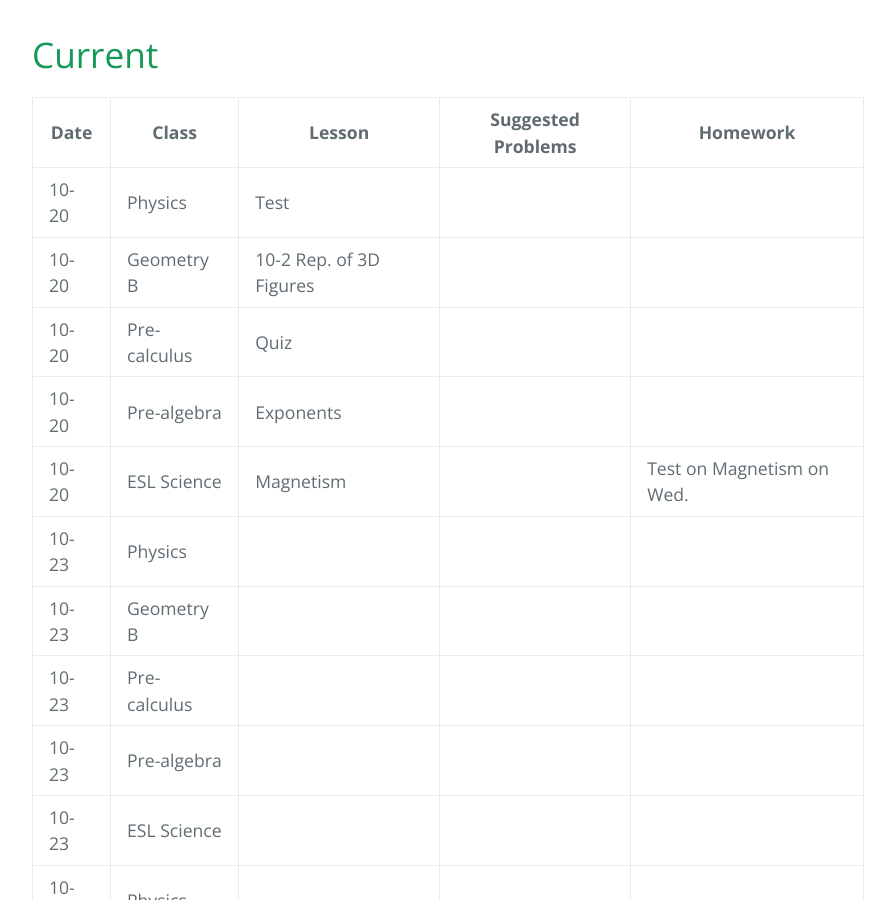
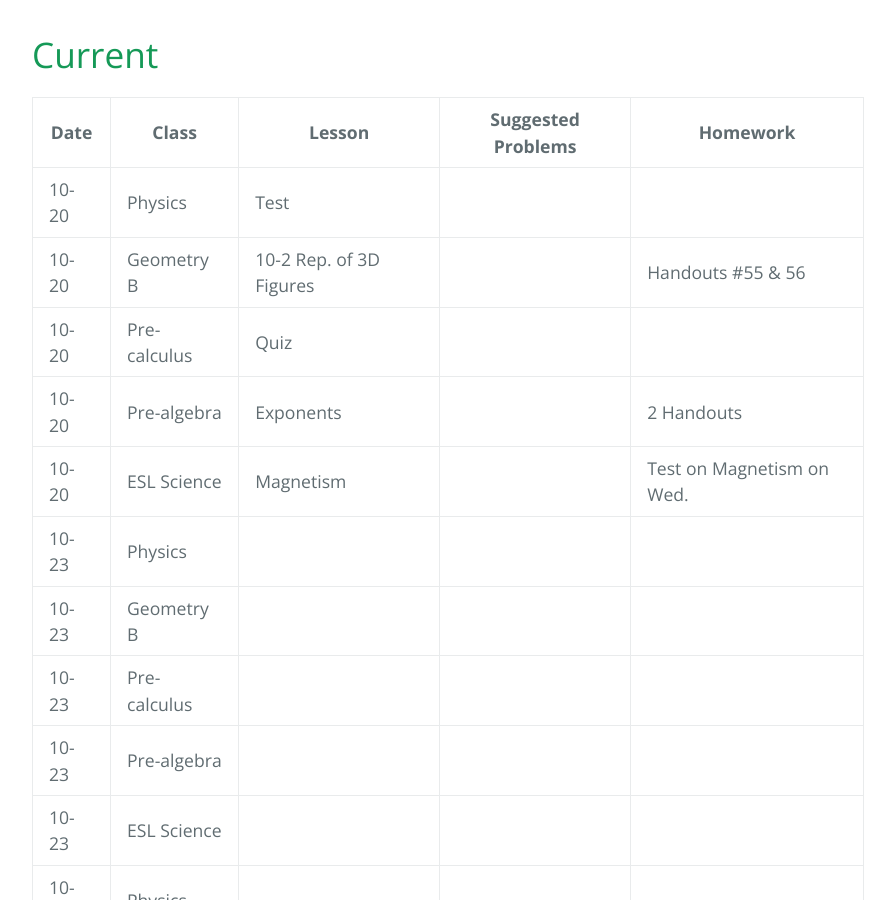
Before and after one commit to gpayoo/gpayoo, a Jekyll site: the page built from index.md, in a window 1280 px wide and 900 px high, scrolled down 471 px. Shown: the whole window, without its empty margins (192-1087 px from the left). Built offline with Jekyll 4.4.1, drawn with Linux system fonts in a browser that asks for light colours; our own code applies the rules of GitHub Pages for plain Markdown files.

Commit message:
Update index.md

```diff
--- a/index.md
+++ b/index.md
@@ -11,9 +11,9 @@ layout: default
 | Date | Class | Lesson | Suggested Problems | Homework |
 | ---- | ----- | ------ | -------- | ---
 | 10-20 | Physics | Test  | |
-| 10-20 | Geometry B |  10-2 Rep. of 3D Figures | |   |
+| 10-20 | Geometry B |  10-2 Rep. of 3D Figures | |  Handouts #55 & 56 |
 | 10-20 | Pre-calculus | Quiz | |
-| 10-20 | Pre-algebra | Exponents  | |
+| 10-20 | Pre-algebra | Exponents  | | 2 Handouts
 | 10-20 | ESL Science | Magnetism |  | Test on Magnetism on Wed.
 | 10-23 | Physics |  | |
 | 10-23 | Geometry B |   | |   |
```
